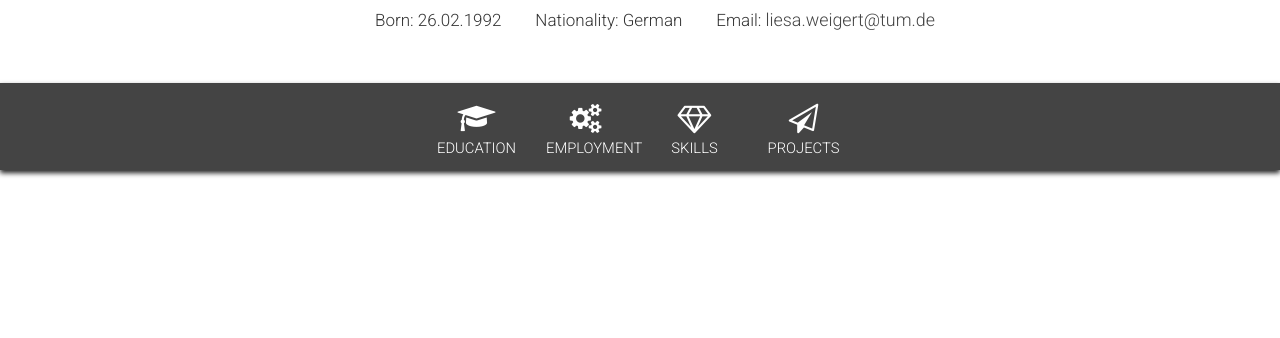
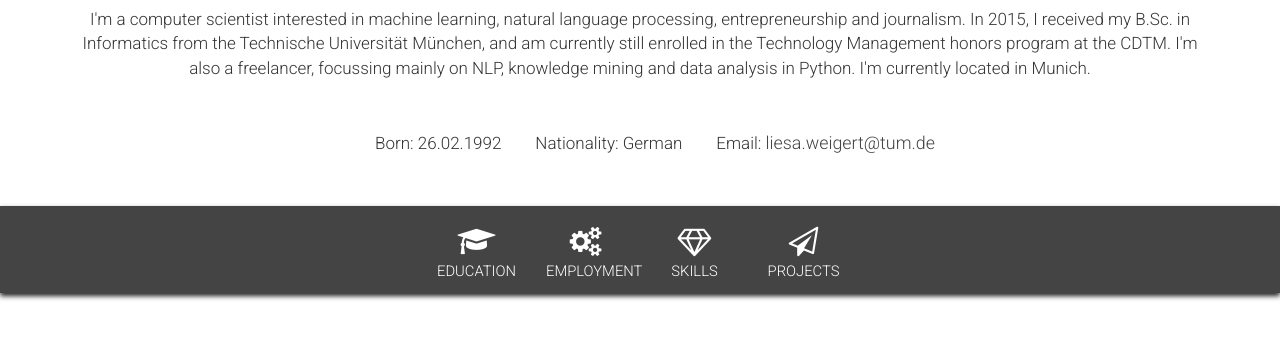
Before and after one commit to liesaweigert/liesaweigert.github.io, a plain HTML site: page index.html in a window 1280 px wide. Shown: the part 384-722 px from the top of the page. Drawn offline with nearby package versions, Linux system fonts and the light colour scheme.

Commit message:
filler text added'

```diff
--- a/index.html
+++ b/index.html
@@ -21,6 +21,9 @@
 		<div class="section">
 			<div class="container header">
 				<h1 id="name">Liesa Weigert</h1>
+				<div class="descriptive">
+					<p>I'm a computer scientist interested in machine learning, natural language processing, entrepreneurship and journalism. In 2015, I received my B.Sc. in Informatics from the Technische Universität München, and am currently still enrolled in the Technology Management honors program at the CDTM. I'm also a freelancer, focussing mainly on NLP, knowledge mining and data analysis in Python. I'm currently located in Munich.</p>
+				</div>
 				<div id="information">
 					<p>Born: 26.02.1992</p>
 					<p>Nationality: German</p>
--- a/stylesheets/main.css
+++ b/stylesheets/main.css
@@ -32,6 +32,11 @@ html, body {
       display: inline;
       padding-left: 30px; }
 
+.descriptive {
+  margin-bottom: 50px;
+  text-align: center;
+}
+
 .category {
   font-family: 'againts';
   font-size: 14vw;
```
